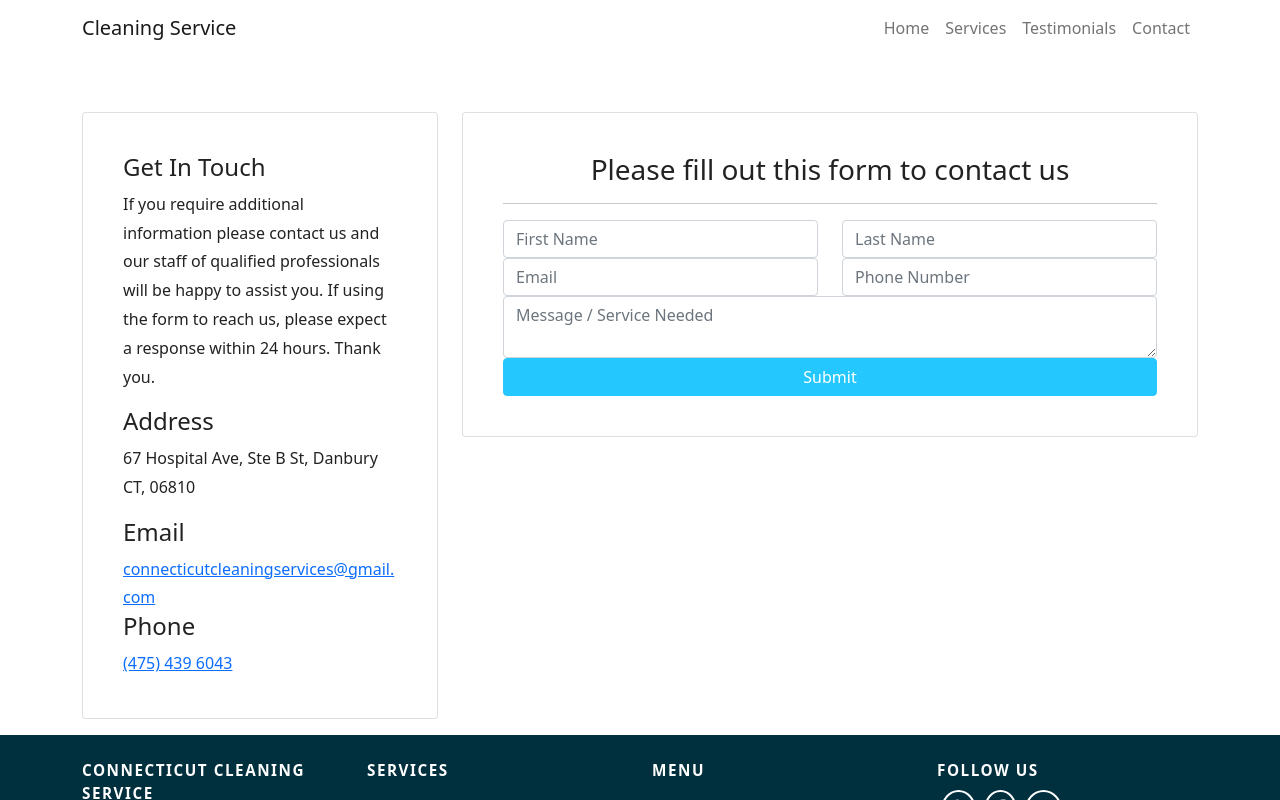
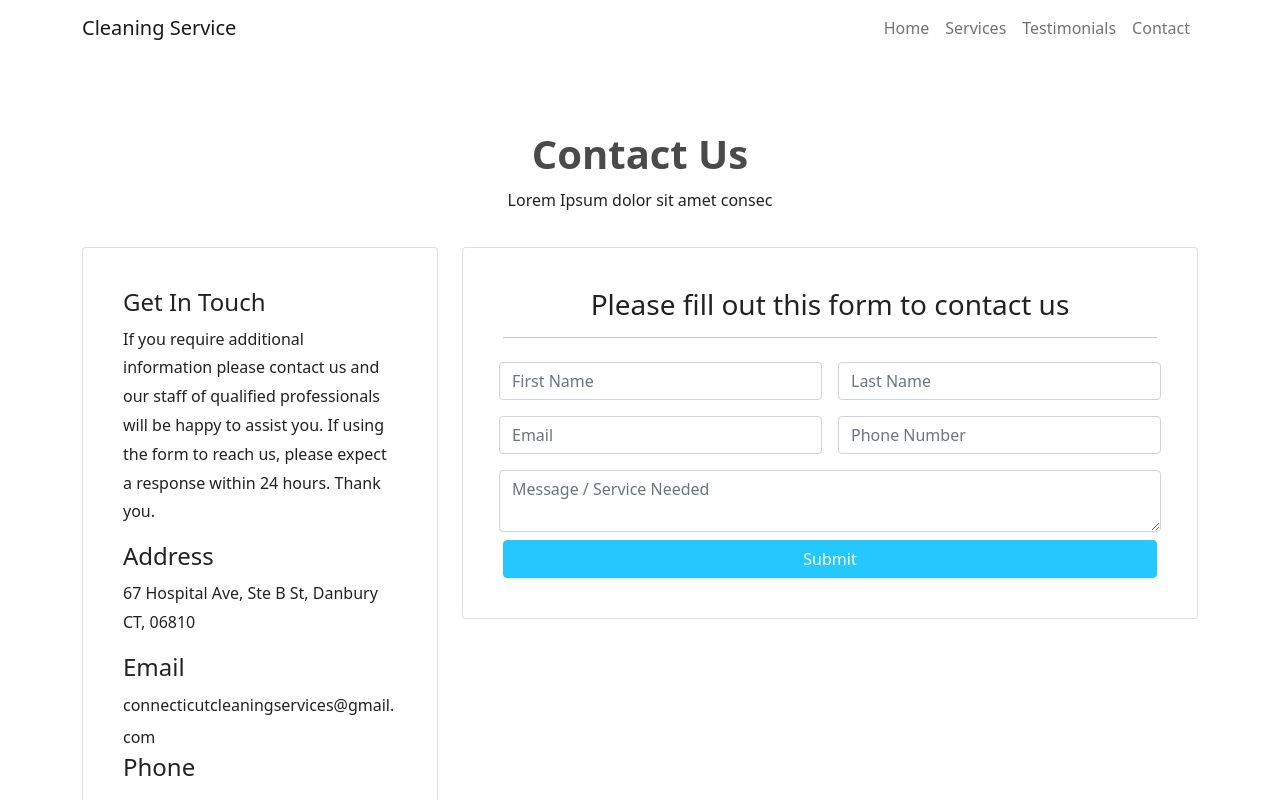
Before and after one commit to milosamec/ct-clean-serv, a React (Create React App) app in the folder frontend/: page /contact in a window 1280 px wide. Shown: the top 800 px of the page. Built offline with nearby package versions, Linux system fonts and the light colour scheme.

Commit message:
added styling to form

```diff
--- a/frontend/src/Screens/ContactScreen.js
+++ b/frontend/src/Screens/ContactScreen.js
@@ -2,14 +2,14 @@ import React from 'react'
 
 const ContactScreen = () => {
     return (
-        <>
+        <section id="section-contact">
             {/* PAGE HEADER */}
-            <header id="page-header">
+            <header id="page-header trust-section-head">
                 <div class="container">
                     <div class="row">
                         <div class="col-md-6 m-auto text-center">
                             <h1 class="h2-title text-center">Contact Us</h1>
-                            <p>Lorem Ipsum dolor sit amet consec</p>
+                            <p class="p-text">Lorem Ipsum dolor sit amet consec</p>
                         </div>
                     </div>
                 </div>
@@ -26,9 +26,9 @@ const ContactScreen = () => {
                                     <h4>Address</h4>
                                     <p>67 Hospital Ave, Ste B St, Danbury CT, 06810</p>
                                     <h4>Email</h4>
-                                    <a href="mailto:connecticutcleaningservices@gmail.com">connecticutcleaningservices@gmail.com</a>
+                                    <a class="contact-link" href="mailto:connecticutcleaningservices@gmail.com">connecticutcleaningservices@gmail.com</a>
                                     <h4>Phone</h4>
-                                    <a href="tel:475-439-6043">(475) 439 6043</a>
+                                    <a class="contact-link" href="tel:475-439-6043">(475) 439 6043</a>
                                 </div>
                             </div>
                         </div>
@@ -38,29 +38,29 @@ const ContactScreen = () => {
                                     <h3 class="text-center">Please fill out this form to contact us</h3>
                                     <hr />
                                     <div class="row">
-                                        <div class="col-md-6">
+                                        <div class="col-md-6 p-2">
                                             <div class="form-group">
                                                 <input type="text" class="form-control" placeholder="First Name"/>
                                             </div>
                                         </div>
-                                        <div class="col-md-6">
+                                        <div class="col-md-6 p-2">
                                             <div class="form-group">
                                                 <input type="text" class="form-control" placeholder="Last Name"/>
                                             </div>
                                         </div>
-                                        <div class="col-md-6">
+                                        <div class="col-md-6 p-2">
                                             <div class="form-group">
                                                 <input type="text" class="form-control" placeholder="Email"/>
                                             </div>
                                         </div>
-                                        <div class="col-md-6">
+                                        <div class="col-md-6 p-2">
                                             <div class="form-group">
                                                 <input type="text" class="form-control" placeholder="Phone Number"/>
                                             </div>
                                         </div>
                                     </div>
                                     <div class="row">
-                                        <div class="col-md-12">
+                                        <div class="col-md-12 p-2">
                                             <div class="form-group">
                                                 <textarea class="form-control" placeholder="Message / Service Needed"/>
                                             </div>
@@ -75,7 +75,7 @@ const ContactScreen = () => {
                     </div>
                 </div>
             </section>
-        </>
+        </section>
     )
 }
 
--- a/frontend/src/Screens/TestimonialsScreen.js
+++ b/frontend/src/Screens/TestimonialsScreen.js
@@ -20,7 +20,7 @@ const TestimonialsScreen = () => {
     let day = new Date().getUTCDate()
     //
     return (
-        <section id="section-testimonials">
+        <section id="section-testimonials" class="pb-5">
             <h1 class="h2-title text-center mb-5">Google Reviews</h1>
             <div class="container">
                 <div class="row">
@@ -152,7 +152,7 @@ const TestimonialsScreen = () => {
                 </div>
                 <div class="row">
                     <div class="col-sm-12 text-center">
-                        <h2 id="hero-title" className="h2-title">If you are happy with our service, please take a minute to write a review.</h2>
+                        <h2 id="hero-title" className="h2-title p-3">If you are happy with our service, please take a minute to write a review.</h2>
                     </div>
                 </div>
                 <div class="row d-flex">
@@ -162,7 +162,7 @@ const TestimonialsScreen = () => {
                     <div class="col-sm-4">
                         <a href="" alt="Google Reviews Image"><img className="img img-fluid" src={yelpreviews}></img></a>
                     </div>
-                    <div class="col-sm-4">
+                    <div class="col-sm-4 ">
                         <a href="" alt="Google Reviews Image"><img className="img img-fluid" src={facebookreviews}></img></a>
                     </div>
                 </div>
--- a/frontend/src/components/Header.js
+++ b/frontend/src/components/Header.js
@@ -17,7 +17,6 @@ const Header = () => {
                                     <button class="btn btn-blue">See Our Reviews</button>
                                 </div>
                             </div>
-
                         </div>
                     </div>
                 </div>
--- a/frontend/src/index.css
+++ b/frontend/src/index.css
@@ -277,3 +277,18 @@ a.social-links {
   flex-flow: column;
   padding-top: 0.5rem;
 }
+
+.contact-link {
+  text-decoration: none;
+  line-height: 2rem;
+  color: #222;
+  padding-bottom: 0.05em;
+  border-bottom-width: 1px;
+  border-bottom-style: solid;
+  border-bottom-color: rgba(255, 255, 255, 0.3);
+}
+
+.contact-link:hover {
+  color: rgba(233, 233, 233, 0.3);
+  transition: border-color 0.15s ease-out, color 0.15s ease-out;
+}
```
